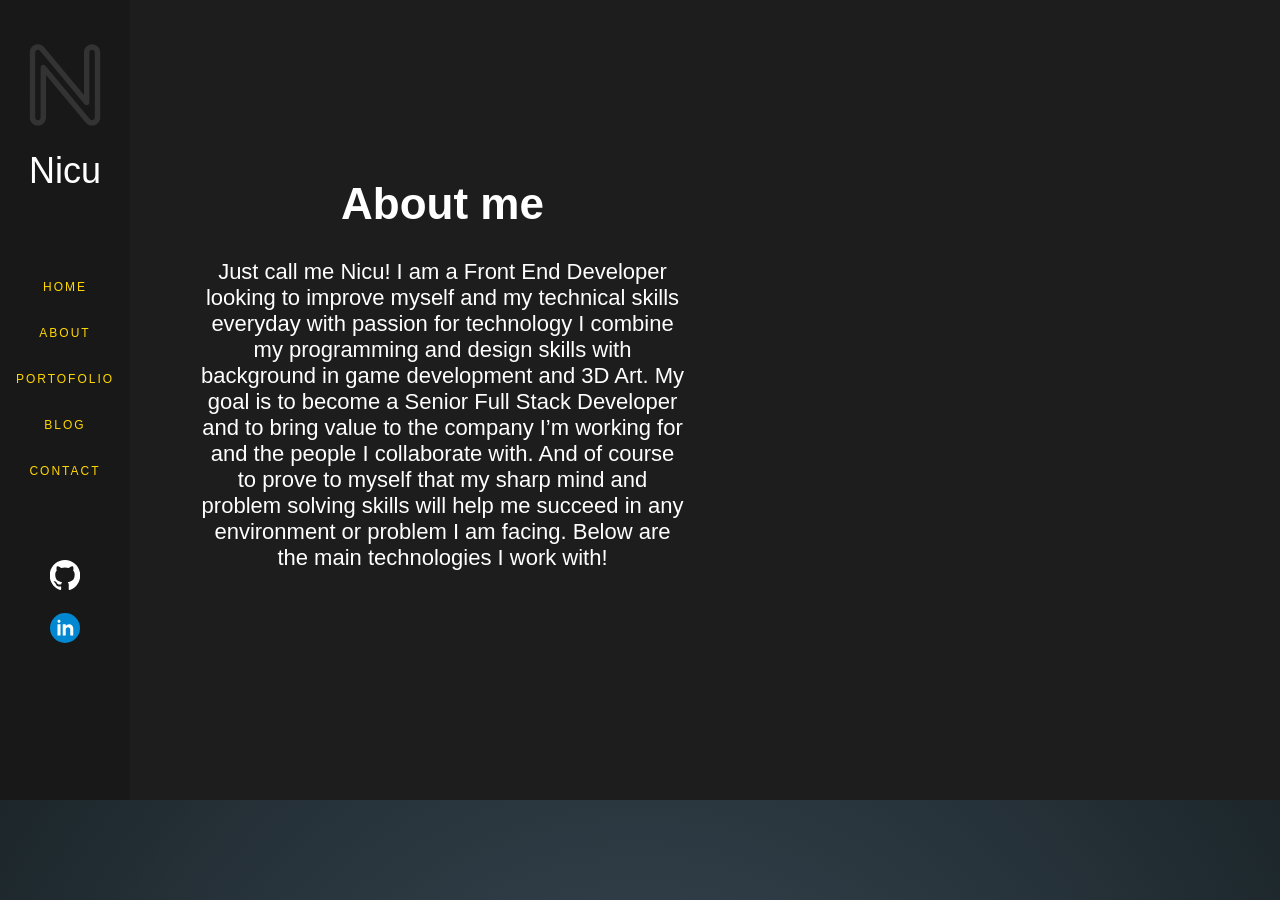
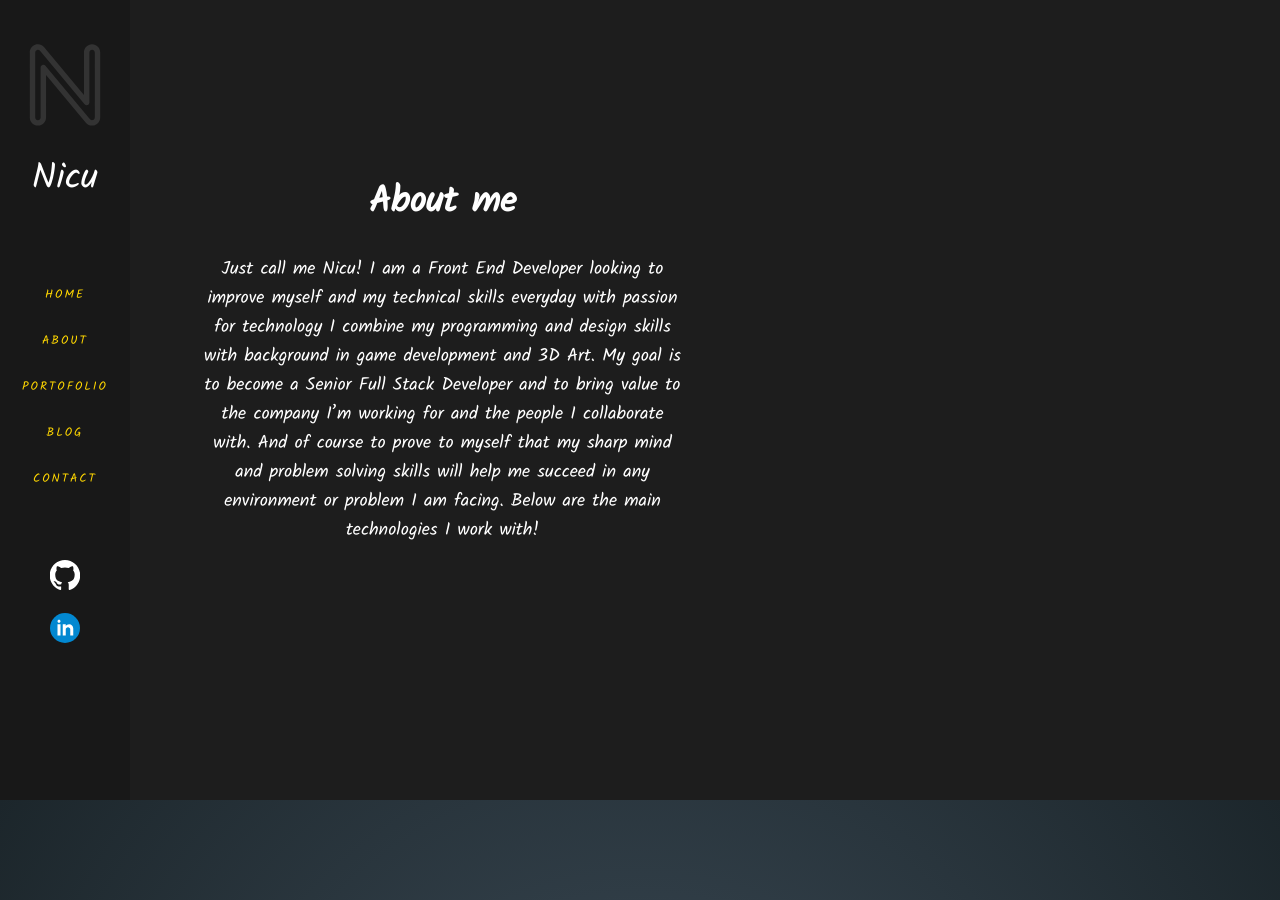
Before and after one commit to IoghiStudio/portfolio-website, a React (Create React App) app: page /#/about in a window 1280 px wide. Shown: the top 900 px of the page. Built offline with nearby package versions, Linux system fonts and the light colour scheme.

Commit message:
updated fonts and about page

```diff
--- a/public/index.html
+++ b/public/index.html
@@ -10,6 +10,9 @@
       name="description"
       content="Portofolio website of Nicusor Iorga"
     />
+    <link rel="preconnect" href="https://fonts.googleapis.com">
+    <link rel="preconnect" href="https://fonts.gstatic.com" crossorigin>
+    <link href="https://fonts.googleapis.com/css2?family=Kalam&display=swap" rel="stylesheet">
     <title>Nicusor Iorga</title>
   </head>
   <body>
--- a/src/components/About/About.scss
+++ b/src/components/About/About.scss
@@ -5,6 +5,8 @@
   @media (min-width: 900px) {
     flex-direction: row;
   }
+
+  overflow-x: scroll;
 
   height: 100vh;
   padding: 50px;
@@ -15,10 +17,11 @@
     padding: 100px 20px 20px;
 
     text-align: center;
-    font-size: 22px;
+    font-size: 18px;
   }
 
   &__animation {
+    // flex-grow: 1;
   }
 
   &__title {
--- a/src/components/App/App.scss
+++ b/src/components/App/App.scss
@@ -1,7 +1,8 @@
 @import '../../styles/vars';
 
 html {
-  font-family: Arial, Helvetica, sans-serif;
+  font-family: 'Roboto', sans-serif;
+  font-family: 'Kalam', cursive;
 }
 
 body {
```
